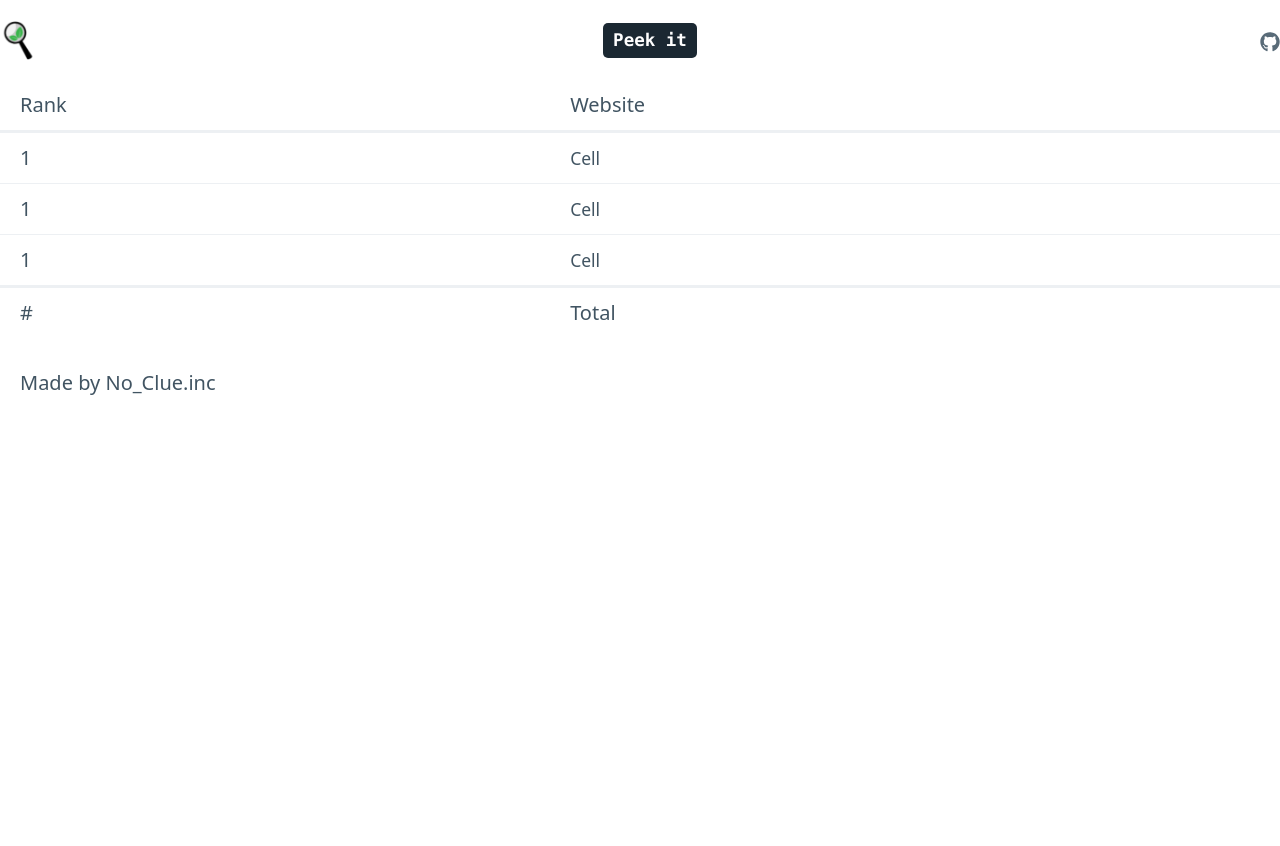
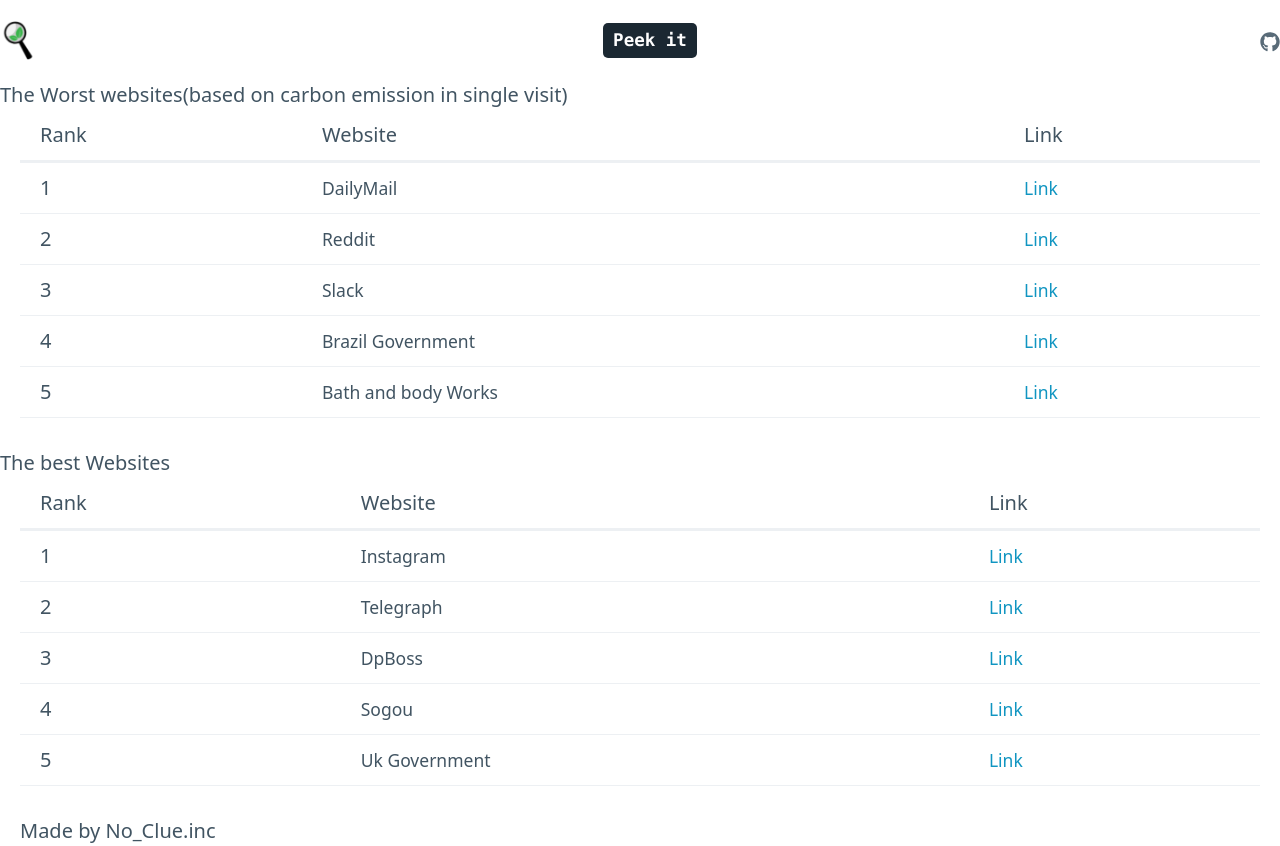
Before and after one commit to Manobal-Singh-Bagady/Peek-it, a React (Vite) app in the folder website/: page / in a window 1280 px wide. Before the commit the page ends 800 px from the top, so only its background shows below. Built offline with nearby package versions, Linux system fonts and the light colour scheme.

Commit message:
Add hero section

```diff
--- a/website/src/components/HeroSection.tsx
+++ b/website/src/components/HeroSection.tsx
@@ -1,35 +1,104 @@
 const HeroSection = () => {
 	return (
-		<div className="hero">
+		<div className='hero'>
+			The Worst websites(based on carbon emission in single visit)
+			<div className='container-fluid'>
 				<table>
 					<thead>
 						<tr>
 							<th scope='col'>Rank</th>
 							<th scope='col'>Website</th>
-
+							<th scope='col'>Link</th>
 						</tr>
 					</thead>
 					<tbody>
 						<tr>
 							<th scope='row'>1</th>
-						<td>Cell</td>
+							<td>DailyMail</td>
+							<td>
+								<a href='https://www.dailymail.co.uk/home/index.html'>Link</a>
+							</td>
 						</tr>
 						<tr>
-						<th scope='row'>1</th>
-						<td>Cell</td>
+							<th scope='row'>2</th>
+							<td>Reddit</td>
+							<td>
+								<a href='https://www.reddit.com/'>Link</a>
+							</td>
 						</tr>
 						<tr>
-						<th scope='row'>1</th>
-						<td>Cell</td>
+							<th scope='row'>3</th>
+							<td>Slack</td>
+							<td>
+								<a href='https://slack.com/intl/en-in'>Link</a>
+							</td>
+						</tr>
+						<tr>
+							<th scope='row'>4</th>
+							<td>Brazil Government</td>
+							<td>
+								<a href='https://www.gov.br/en/government-of-brazil'>Link</a>
+							</td>
+						</tr>
+						<tr>
+							<th scope='row'>5</th>
+							<td>Bath and body Works</td>
+							<td>
+								<a href='https://www.bathandbodyworks.in/'>Link</a>
+							</td>
 						</tr>
 					</tbody>
-				<tfoot>
+				</table>
+			</div>
+			The best Websites
+			<div className='container-fluid'>
+				<table>
+					<thead>
 						<tr>
-						<th scope='col'>#</th>
-						<td scope='col'>Total</td>
+							<th scope='col'>Rank</th>
+							<th scope='col'>Website</th>
+							<th scope='col'>Link</th>
 						</tr>
-				</tfoot>
+					</thead>
+					<tbody>
+						<tr>
+							<th scope='row'>1</th>
+							<td>Instagram</td>
+							<td>
+								<a href='https://www.instagram.com/'>Link</a>
+							</td>
+						</tr>
+						<tr>
+							<th scope='row'>2</th>
+							<td>Telegraph</td>
+							<td>
+								<a href='https://www.telegraphindia.com/'>Link</a>
+							</td>
+						</tr>
+						<tr>
+							<th scope='row'>3</th>
+							<td>DpBoss</td>
+							<td>
+								<a href='https://dpboss.net/'>Link</a>
+							</td>
+						</tr>
+						<tr>
+							<th scope='row'>4</th>
+							<td>Sogou</td>
+							<td>
+								<a href='https://www.sogou.com/'>Link</a>
+							</td>
+						</tr>
+						<tr>
+							<th scope='row'>5</th>
+							<td>Uk Government</td>
+							<td>
+								<a href='https://www.gov.uk/'>Link</a>
+							</td>
+						</tr>
+					</tbody>
 				</table>
+			</div>
 		</div>
 	)
 }
```
Lines whose indentation alone changed are shown as unchanged.
